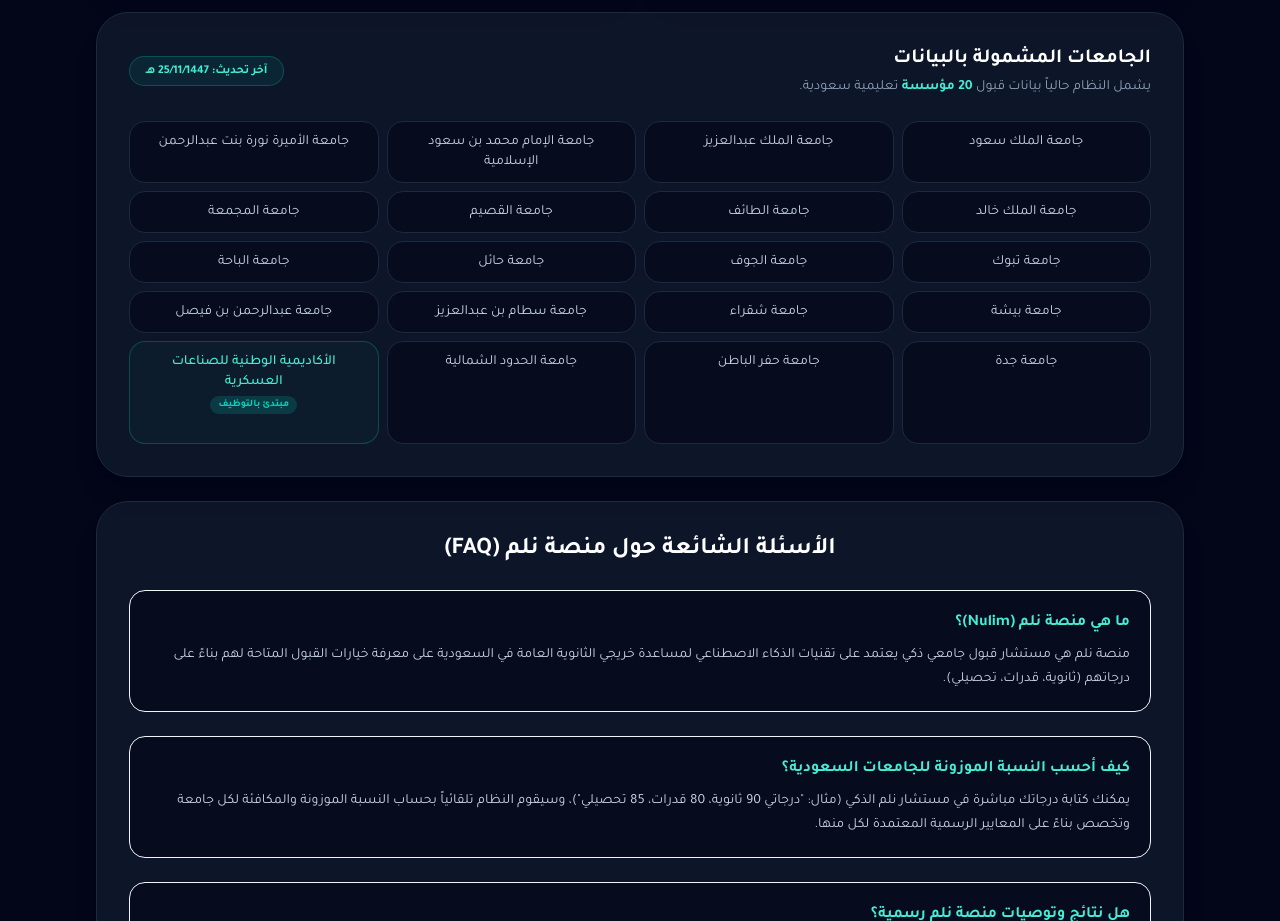
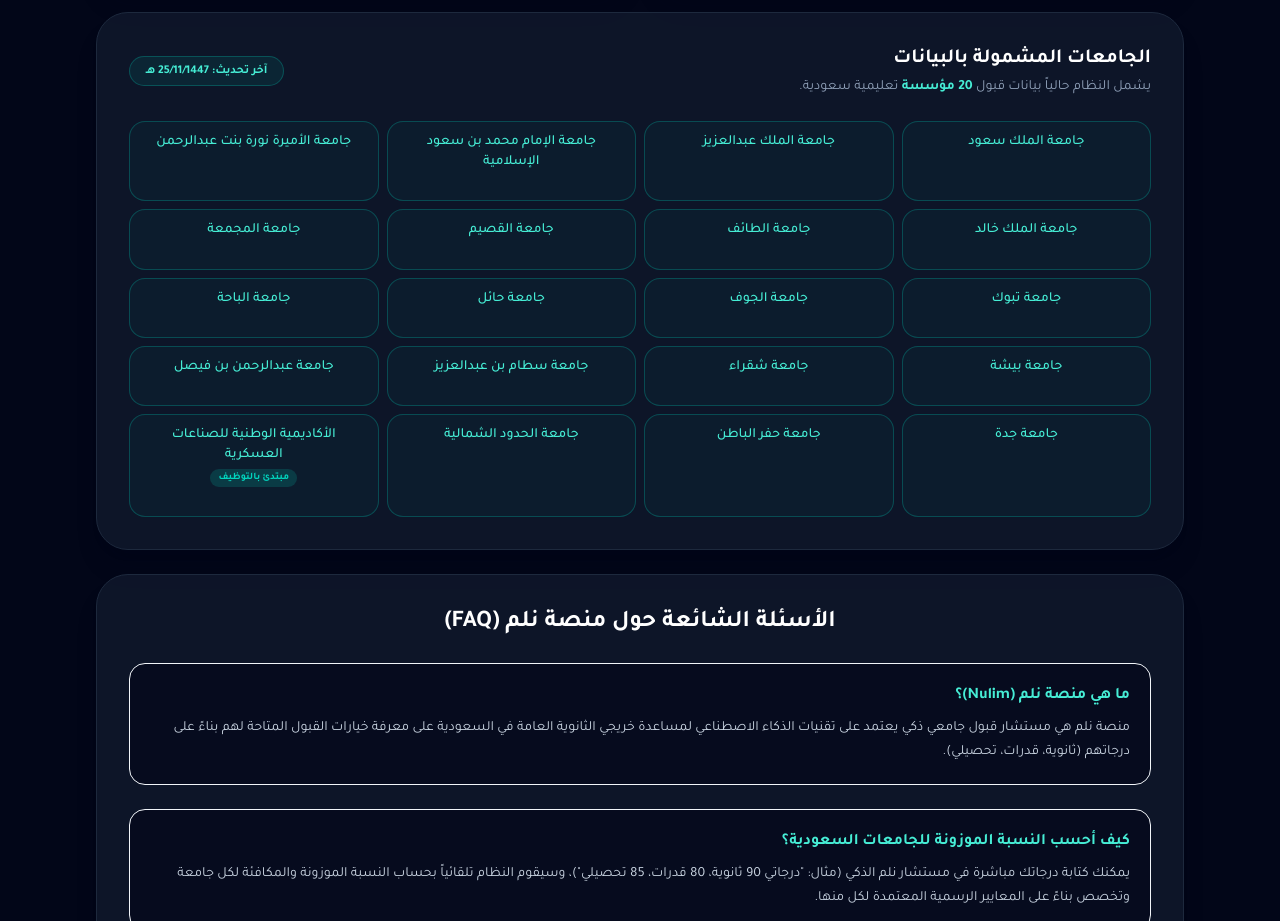
Before and after one commit to aboyasser/nulim, a Next.js app: page / in a window 1280 px wide. Shown: the part 1400-2321 px from the top of the page. Built offline with nearby package versions, Linux system fonts and the light colour scheme.

Commit message:
feat: add official university URLs and update layout rendering

```diff
--- a/app/api/feedback/route.ts
+++ b/app/api/feedback/route.ts
@@ -129,16 +129,22 @@
         console.error('Failed to send email via SMTP:', err);
         emailError = err instanceof Error ? err.message : 'Unknown SMTP error';
       }
-    } else {
-      console.log('SMTP configuration is missing. Skipping email send. Saved to JSON file.');
+    }
+    if (!emailSent) {
+      const errorMsg = smtpHost
+        ? `فشل إرسال البريد الإلكتروني: ${emailError}`
+        : 'إعدادات البريد الإلكتروني (SMTP) غير مكتملة في ملف البيئة.';
+      return NextResponse.json(
+        { error: { message: errorMsg } },
+        { status: 500 }
+      );
     }
 
     return NextResponse.json({
       success: true,
-      message: 'تم استلام ملاحظتك وحفظها بنجاح.',
+      message: 'تم استلام ملاحظتك وإرسالها إلى البريد الإلكتروني بنجاح.',
       localSaved: true,
-      emailSent,
-      emailWarning: !emailSent && (smtpHost ? emailError : 'SMTP is not configured in .env.local'),
+      emailSent: true,
     });
   } catch (error) {
     const message = error instanceof Error ? error.message : 'حدث خطأ غير متوقع.';
--- a/app/page.tsx
+++ b/app/page.tsx
@@ -2,25 +2,25 @@
 import Image from 'next/image';
 
 const UNIVERSITIES: { name: string; url?: string; badge?: string }[] = [
-  { name: 'جامعة الملك سعود' },
-  { name: 'جامعة الملك عبدالعزيز' },
-  { name: 'جامعة الإمام محمد بن سعود الإسلامية' },
-  { name: 'جامعة الأميرة نورة بنت عبدالرحمن' },
-  { name: 'جامعة الملك خالد' },
-  { name: 'جامعة الطائف' },
-  { name: 'جامعة القصيم' },
-  { name: 'جامعة المجمعة' },
-  { name: 'جامعة تبوك' },
-  { name: 'جامعة الجوف' },
-  { name: 'جامعة حائل' },
-  { name: 'جامعة الباحة' },
-  { name: 'جامعة بيشة' },
-  { name: 'جامعة شقراء' },
-  { name: 'جامعة سطام بن عبدالعزيز' },
-  { name: 'جامعة عبدالرحمن بن فيصل' },
-  { name: 'جامعة جدة' },
-  { name: 'جامعة حفر الباطن' },
-  { name: 'جامعة الحدود الشمالية' },
+  { name: 'جامعة الملك سعود', url: 'https://ksu.edu.sa' },
+  { name: 'جامعة الملك عبدالعزيز', url: 'https://kau.edu.sa' },
+  { name: 'جامعة الإمام محمد بن سعود الإسلامية', url: 'https://imamu.edu.sa' },
+  { name: 'جامعة الأميرة نورة بنت عبدالرحمن', url: 'https://pnu.edu.sa' },
+  { name: 'جامعة الملك خالد', url: 'https://kku.edu.sa' },
+  { name: 'جامعة الطائف', url: 'https://tu.edu.sa' },
+  { name: 'جامعة القصيم', url: 'https://qu.edu.sa' },
+  { name: 'جامعة المجمعة', url: 'https://mu.edu.sa' },
+  { name: 'جامعة تبوك', url: 'https://ut.edu.sa' },
+  { name: 'جامعة الجوف', url: 'https://ju.edu.sa' },
+  { name: 'جامعة حائل', url: 'https://uoh.edu.sa' },
+  { name: 'جامعة الباحة', url: 'https://bu.edu.sa' },
+  { name: 'جامعة بيشة', url: 'https://ub.edu.sa' },
+  { name: 'جامعة شقراء', url: 'https://su.edu.sa' },
+  { name: 'جامعة سطام بن عبدالعزيز', url: 'https://psau.edu.sa' },
+  { name: 'جامعة عبدالرحمن بن فيصل', url: 'https://iau.edu.sa' },
+  { name: 'جامعة جدة', url: 'https://uj.edu.sa' },
+  { name: 'جامعة حفر الباطن', url: 'https://uhb.edu.sa' },
+  { name: 'جامعة الحدود الشمالية', url: 'https://nbu.edu.sa' },
   {
     name: 'الأكاديمية الوطنية للصناعات العسكرية',
     url: 'https://adi.edu.sa',
@@ -278,8 +278,8 @@
                       {uni.badge}
                     </span>
                   )}
-                  <span className="mt-1 block text-[10px] text-teal-500/70 opacity-0 transition-opacity group-hover:opacity-100">
-                    adi.edu.sa ↗
+                  <span className="mt-1 block text-[10px] text-teal-500/70 opacity-0 transition-opacity group-hover:opacity-100 font-mono">
+                    {uni.url.replace(/^https?:\/\/(www\.)?/, '')} ↗
                   </span>
                 </a>
               ) : (
```
